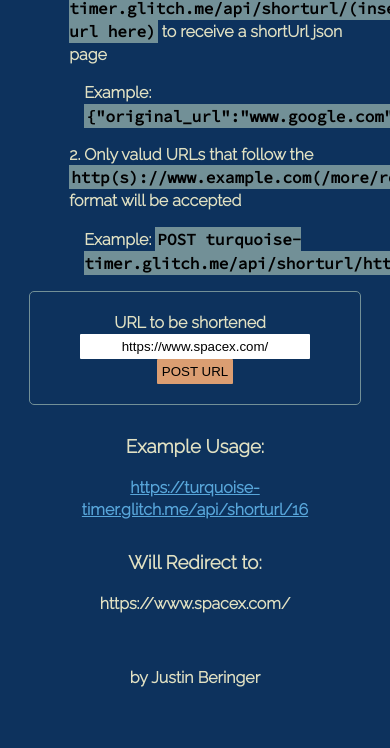
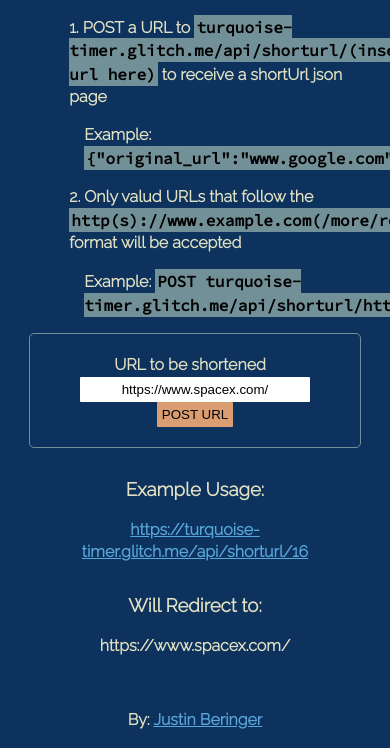
Before and after one commit to jbberinger/URL-Shortener-API, a website: page views/index.html in a window 390 px wide. Shown: the part 179-927 px from the top of the page. Before the commit the page ends 884 px from the top, so only its background shows below. Drawn offline with Linux system fonts and the light colour scheme.

Commit message:
🐫🏔 Updated with Glitch

```diff
--- a/public/style.css
+++ b/public/style.css
@@ -115,3 +115,18 @@ input {
   border: 5px;
   border-color: #6C151E;
 }
+
+@media only screen and (max-width: 725px) {
+  body {
+    font-family: 'Raleway', sans-serif;
+    font-size: 16px;
+    color: #E1E1C3;
+    background-color: #0D325D;
+    text-align: center;
+    line-height: 1.4em;
+    font-weight: bold;
+    margin-top: 5vh;
+    padding: 0px;
+  }
+
+}
--- a/server.js
+++ b/server.js
@@ -33,9 +33,7 @@ let Counter = mongoose.model('Counter', counterSchema);
 var port = process.env.PORT || 3000;
 app.use(cors());
 app.use('/public', express.static(process.cwd() + '/public'));
-app.use(bodyParser.urlencoded({
-  extended: true
-}));
+app.use(bodyParser.urlencoded({extended: true}));
 app.use(bodyParser.json());
 
 
--- a/views/index.html
+++ b/views/index.html
@@ -34,7 +34,7 @@
       </div>
       <div class="footer">
         <p>
-          by Justin Beringer
+          By: <a href="https://github.com/jbberinger">Justin Beringer</a>
         </p>
       </div>
    </body>
```
